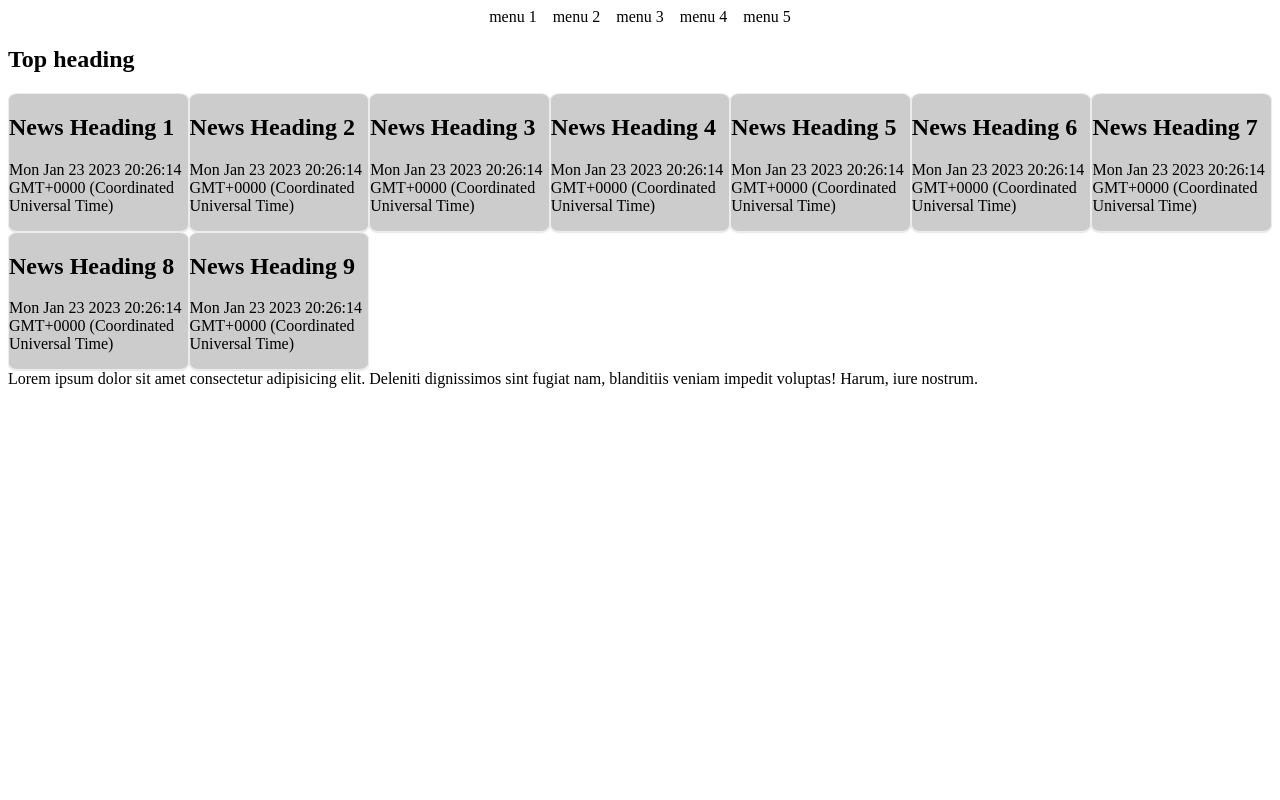
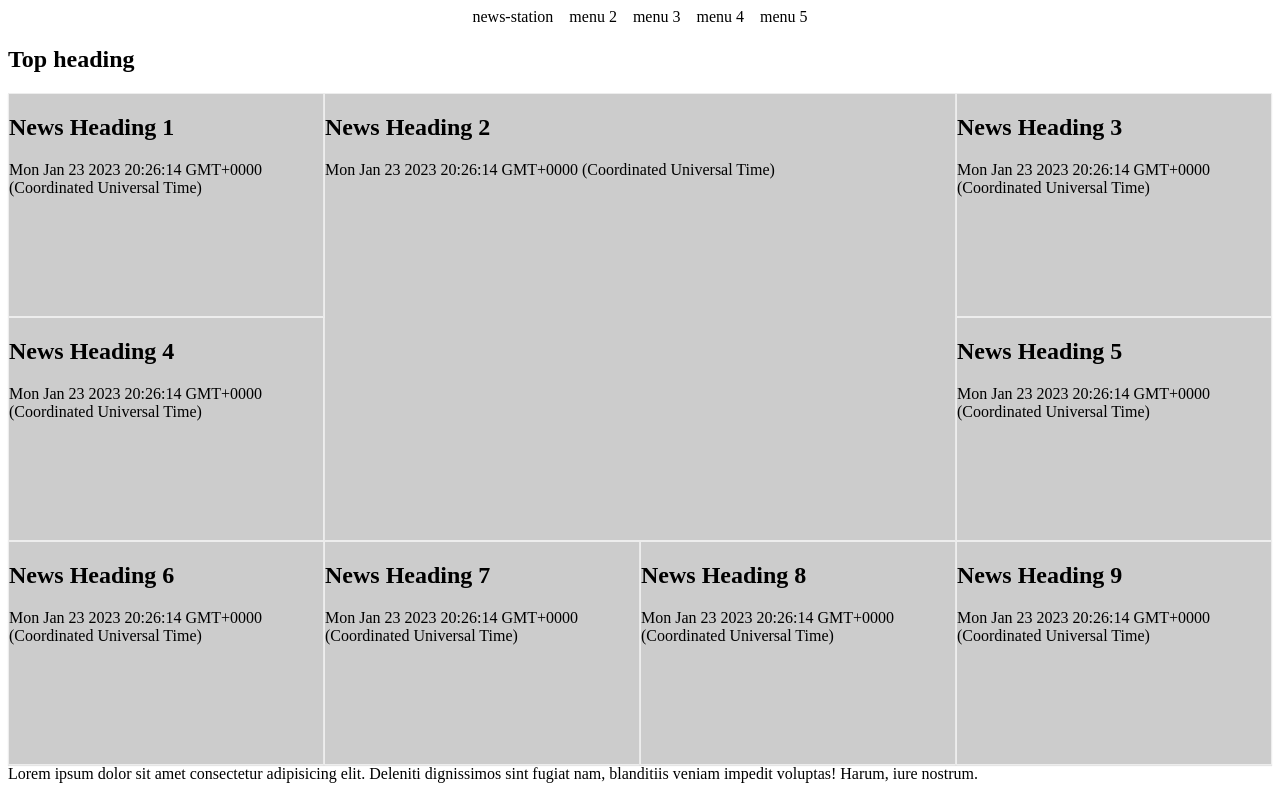
Before and after one commit to dora610/News-station, an Angular app: page / in a window 1280 px wide. Built offline with nearby package versions, Linux system fonts and the light colour scheme.

Commit message:
basic homepage structure

```diff
--- a/src/app/app-routing.module.ts
+++ b/src/app/app-routing.module.ts
@@ -1,7 +1,10 @@
 import { NgModule } from '@angular/core';
 import { RouterModule, Routes } from '@angular/router';
+import { HomepageComponent } from './pages/homepage/homepage.component';
 
-const routes: Routes = [];
+const routes: Routes = [
+  {path: '', component: HomepageComponent }
+];
 
 @NgModule({
   imports: [RouterModule.forRoot(routes)],
--- a/src/app/app.component.html
+++ b/src/app/app.component.html
@@ -1,23 +1,14 @@
 <div>
   <div class="navbar">
-    <div class="nav-item">menu 1</div>
+    <div class="nav-item">{{title}}</div>
     <div class="nav-item">menu 2</div>
     <div class="nav-item">menu 3</div>
     <div class="nav-item">menu 4</div>
     <div class="nav-item">menu 5</div>
   </div>
-  <div class="content">
-    <div class="top-heading">
-      <h2>Top heading</h2>
-      <div class="headline-stories">
-        <div *ngFor="let newsStory of headlineStories" class="story-card">
-          <h2>{{newsStory.headline}}</h2>
-          <p>{{newsStory.publishedOn}}</p>
-        </div>
-      </div>
-    </div>
+
+  <div class="container--body">
+    <router-outlet></router-outlet>
   </div>
-  <div class="footer">
-    Lorem ipsum dolor sit amet consectetur adipisicing elit. Deleniti dignissimos sint fugiat nam, blanditiis veniam impedit voluptas! Harum, iure nostrum.
-  </div>
+
 </div>
--- a/src/app/app.component.scss
+++ b/src/app/app.component.scss
@@ -4,16 +4,3 @@
     align-items: baseline;
     gap: 1rem;
 }
-
-.headline-stories{
-    display: grid;
-    grid-template-columns: repeat(auto-fit, minmax(10rem, 1fr));
-    grid-template-rows: repeat(auto-fit, minmax(7rem, 1fr));
-
-    .story-card{
-        background-color: #CCCCCC;
-        border: 1px solid #ededed;
-        border-radius: 5%;
-        box-shadow: 0px 1px 1px rgba(0, 0, 0, 0.1);
-    }
-}
--- a/src/app/app.component.ts
+++ b/src/app/app.component.ts
@@ -1,10 +1,6 @@
 import { Component } from '@angular/core';
 
-interface NewsCard{
-  headline: string,
-  img?: string,
-  publishedOn: Date;
-}
+
 @Component({
   selector: 'app-root',
   templateUrl: './app.component.html',
@@ -12,46 +8,7 @@ interface NewsCard{
 })
 export class AppComponent {
   title = 'news-station';
-  headlineStories!: NewsCard[];
 
-  ngOnInit(){
-    this.headlineStories = [
-      {
-        headline: 'News Heading 1',
-        publishedOn: new Date()
-      },
-      {
-        headline: 'News Heading 2',
-        publishedOn: new Date()
-      },
-      {
-        headline: 'News Heading 3',
-        publishedOn: new Date()
-      },
-      {
-        headline: 'News Heading 4',
-        publishedOn: new Date()
-      },
-      {
-        headline: 'News Heading 5',
-        publishedOn: new Date()
-      },
-      {
-        headline: 'News Heading 6',
-        publishedOn: new Date()
-      },
-      {
-        headline: 'News Heading 7',
-        publishedOn: new Date()
-      },
-      {
-        headline: 'News Heading 8',
-        publishedOn: new Date()
-      },
-      {
-        headline: 'News Heading 9',
-        publishedOn: new Date()
-      }
-    ]
-  }
+  ngOnInit(){}
+
 }
--- a/src/app/app.module.ts
+++ b/src/app/app.module.ts
@@ -3,10 +3,12 @@ import { BrowserModule } from '@angular/platform-browser';
 
 import { AppRoutingModule } from './app-routing.module';
 import { AppComponent } from './app.component';
+import { HomepageComponent } from './pages/homepage/homepage.component';
 
 @NgModule({
   declarations: [
-    AppComponent
+    AppComponent,
+    HomepageComponent
   ],
   imports: [
     BrowserModule,
--- /dev/null
+++ b/src/app/models/NewsCard.ts
@@ -0,0 +1,5 @@
+export interface NewsCard {
+  headline: string;
+  img?: string;
+  publishedOn: Date;
+}
--- /dev/null
+++ b/src/app/pages/homepage/homepage.component.html
@@ -0,0 +1,15 @@
+<div class="content">
+  <div class="top-heading">
+    <h2>Top heading</h2>
+    <div class="headline-stories">
+      <div *ngFor="let newsStory of headlineStories;let i=index" class="story-card">
+        <h2 [class.main-story]="i===1">{{ newsStory.headline }}</h2>
+        <p>{{ newsStory.publishedOn }}</p>
+      </div>
+    </div>
+  </div>
+</div>
+<div class="footer">
+  Lorem ipsum dolor sit amet consectetur adipisicing elit. Deleniti dignissimos
+  sint fugiat nam, blanditiis veniam impedit voluptas! Harum, iure nostrum.
+</div>
--- /dev/null
+++ b/src/app/pages/homepage/homepage.component.scss
@@ -0,0 +1,19 @@
+.headline-stories{
+    display: grid;
+    grid-template-columns: repeat(4, minmax(10rem, 1fr));
+    grid-template-rows: repeat(3, minmax(14rem, 1fr));
+
+    .story-card{
+        background-color: #CCCCCC;
+        border: 1px solid #ededed;
+        // border-radius: 5%;
+        box-shadow: 0px 1px 1px rgba(0, 0, 0, 0.1);
+    }
+
+    .story-card:has(.main-story) {
+        grid-column-start: 2;
+        grid-column-end: 4;
+        grid-row-start: 1;
+        grid-row-end: 3;
+    }
+}
--- /dev/null
+++ b/src/app/pages/homepage/homepage.component.ts
@@ -0,0 +1,54 @@
+import { Component } from '@angular/core';
+import { NewsCard } from 'src/app/models/NewsCard';
+
+@Component({
+  selector: 'app-homepage',
+  templateUrl: './homepage.component.html',
+  styleUrls: ['./homepage.component.scss']
+})
+export class HomepageComponent {
+
+  headlineStories!: NewsCard[];
+
+  ngOnInit(){
+    this.headlineStories = [
+      {
+        headline: 'News Heading 1',
+        publishedOn: new Date()
+      },
+      {
+        headline: 'News Heading 2',
+        publishedOn: new Date()
+      },
+      {
+        headline: 'News Heading 3',
+        publishedOn: new Date()
+      },
+      {
+        headline: 'News Heading 4',
+        publishedOn: new Date()
+      },
+      {
+        headline: 'News Heading 5',
+        publishedOn: new Date()
+      },
+      {
+        headline: 'News Heading 6',
+        publishedOn: new Date()
+      },
+      {
+        headline: 'News Heading 7',
+        publishedOn: new Date()
+      },
+      {
+        headline: 'News Heading 8',
+        publishedOn: new Date()
+      },
+      {
+        headline: 'News Heading 9',
+        publishedOn: new Date()
+      }
+    ]
+  }
+
+}
```
Also changed, not shown: 1 other file (tests, documents, lock files or other folders).
